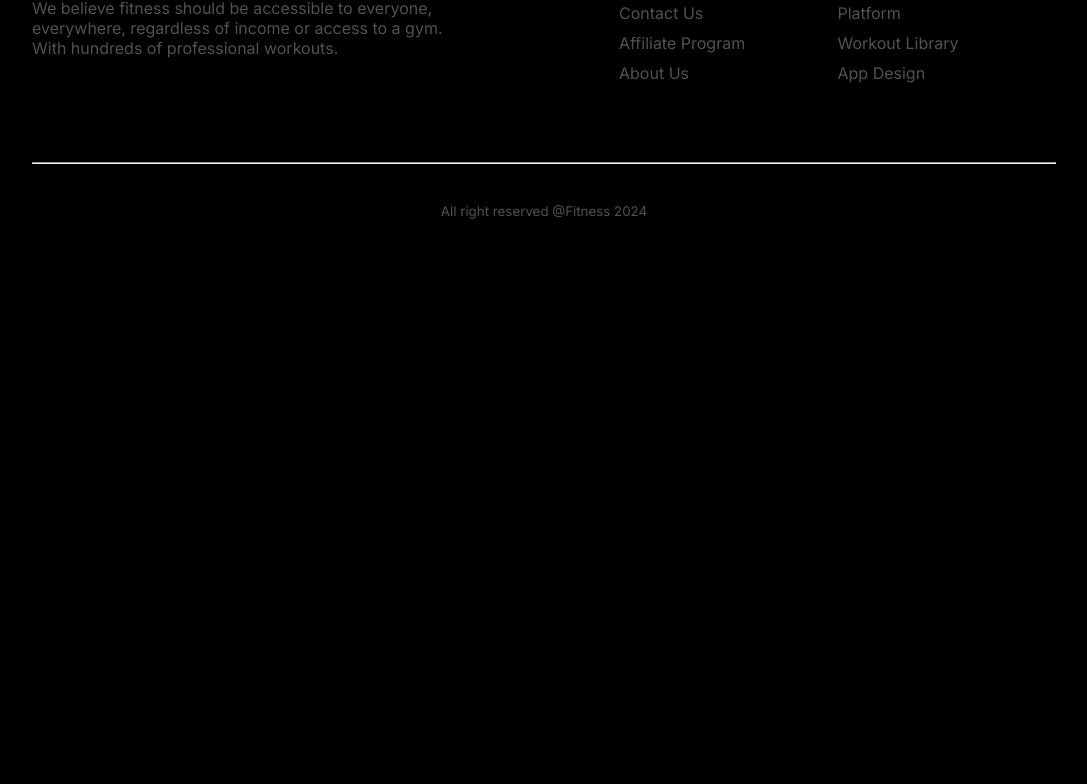
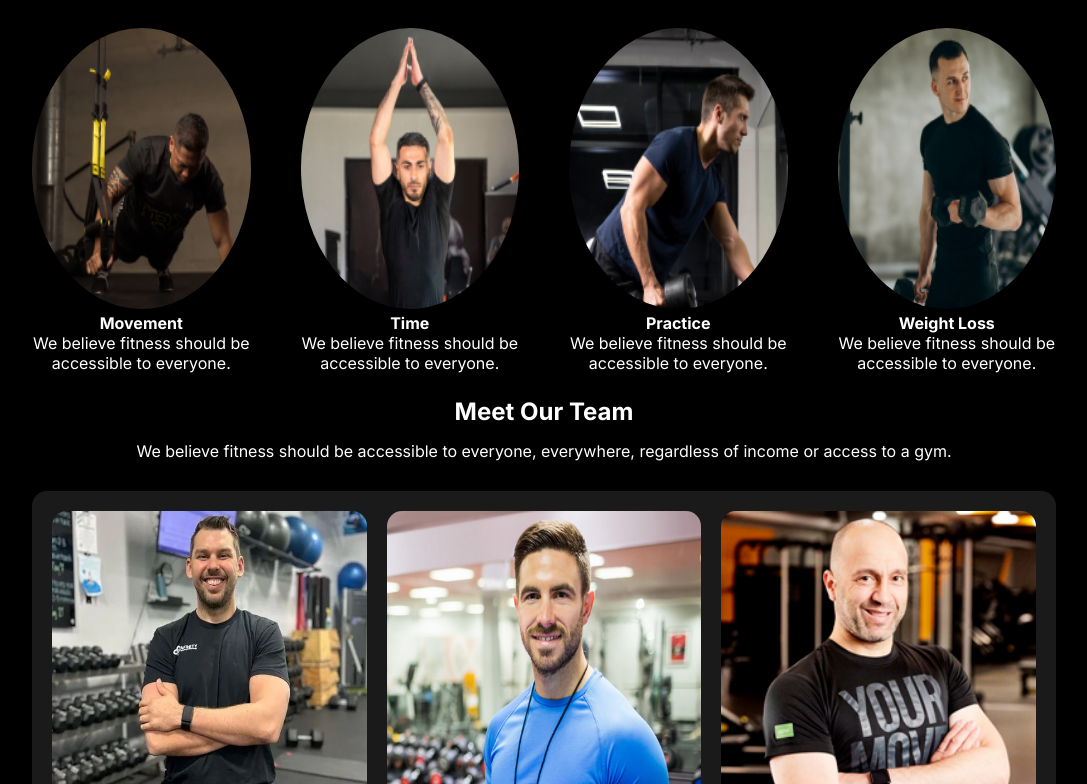
Before and after one commit to programer-akram/fitness, a plain HTML site: page index.html in a window 1280 px wide. Shown: the part 841-1625 px from the top of the page, without its empty margins (96-1183 px from the left). Before the commit the page ends 1097 px from the top, so only its background shows below. Drawn offline with Linux system fonts and the light colour scheme; files that its build step writes are made by us from their sources; a web font is replaced by a local one.

Commit message:
habit and team section added

```diff
--- a/index.html
+++ b/index.html
@@ -44,7 +44,7 @@
 
     <main>
 
-        <!-- <section class="habit-section mb">
+        <section class="habit-section mb">
             <div class="team-text">
                 <h1>Change Your Habits</h1>
             <p>We believe fitness should be accessible to everyone, everywhere, regardless of income or access to a gym.</p>
@@ -90,7 +90,7 @@
             <div class="mamber"><img src="./images/trainer6.png" alt=""></div>
 
         </div>
-    </section> -->
+    </section>
 
     </main>
 
```
